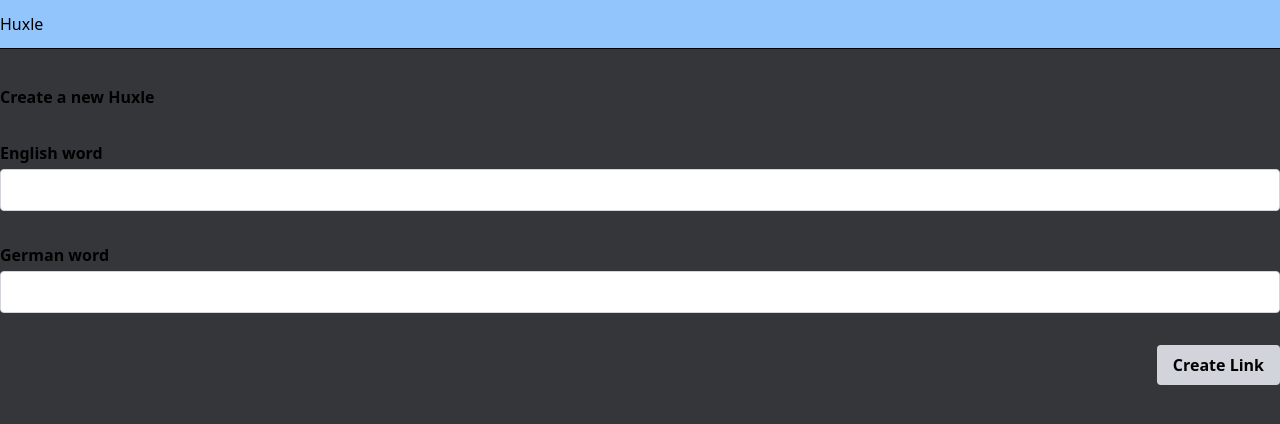
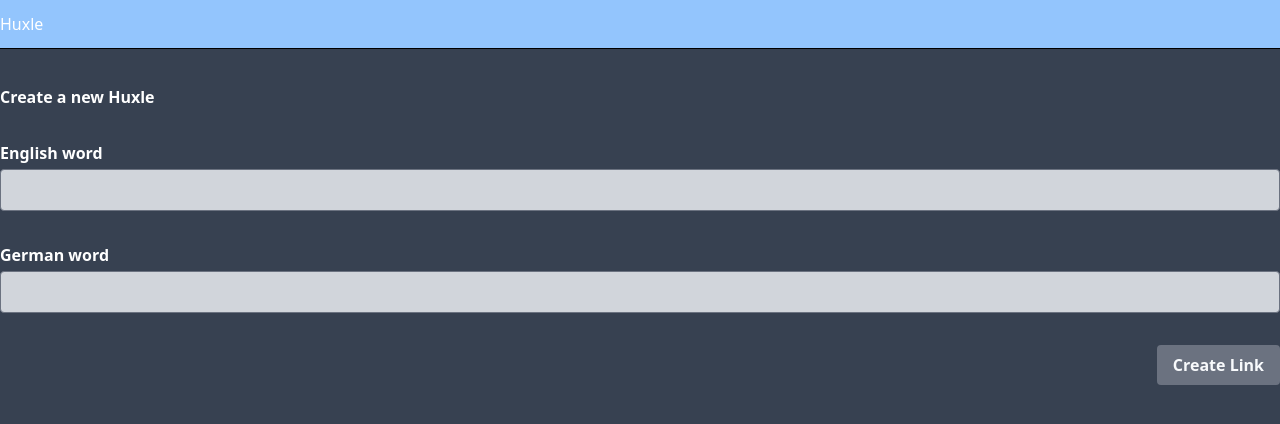
Before and after one commit to Wolfelijolex/Huxle, a Vue app: page /create in a window 1280 px wide. Shown: the top 424 px of the page. Built offline with nearby package versions, Linux system fonts and the light colour scheme.

Commit message:
change admin view settings to match darkmode

```diff
--- a/src/assets/main.css
+++ b/src/assets/main.css
@@ -3,5 +3,5 @@
 @tailwind utilities;
 
 body {
-  background-color: #35363a;
+  @apply text-white bg-gray-700;
 }
--- a/src/components/TextInput.vue
+++ b/src/components/TextInput.vue
@@ -2,7 +2,7 @@
   <div class="my-4 flex flex-col">
     <label class="mb-1 font-semibold" :for="id">{{ $t(props.label) }}</label>
     <input
-      class="border border-gray-300 rounded p-2"
+      class="border border-gray-500 bg-gray-300 text-black rounded p-2"
       type="text"
       required
       :id="id"
--- a/src/views/AdminView.vue
+++ b/src/views/AdminView.vue
@@ -3,7 +3,7 @@
     <div class="font-bold my-4">{{ $t("admin.create") }}</div>
     <TextInput label="admin.englishWord" v-model="englishWord" />
     <TextInput label="admin.germanWord" v-model="germanWord" />
-    <button class="self-end my-4 px-4 py-2 bg-gray-300 rounded curser-pointer font-bold">
+    <button class="self-end my-4 px-4 py-2 bg-gray-500 text-slate-50 rounded curser-pointer font-bold hover-animation">
       {{ $t("admin.createLink") }}
     </button>
   </form>
@@ -32,4 +32,13 @@ function createLink() {
 }
 </script>
 
-<style lang="scss" scoped></style>
+<style lang="scss" scoped>
+.hover-animation {
+  transition: all 0.2s ease-in-out;
+
+  &:hover {
+    transform: scale(1.08);
+    @apply shadow-xl;
+  }
+}
+</style>
```
